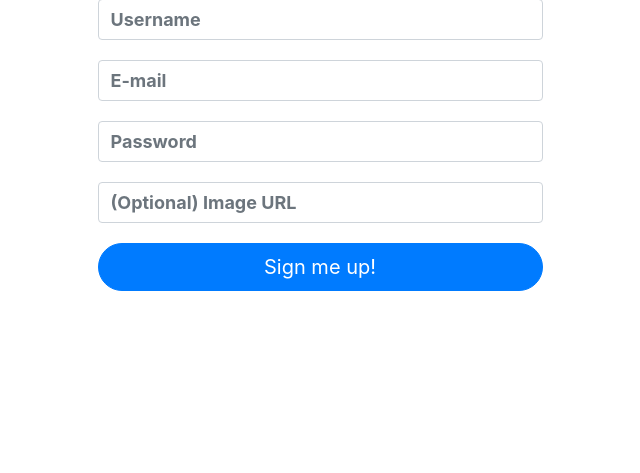
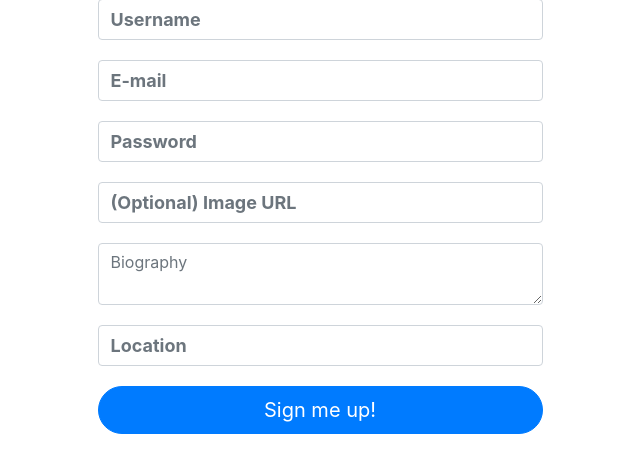
Before and after one commit to RaccoonAttack123/warbler, a Flask app: page /signup in a window 1280 px wide. Shown: the part 209-682 px from the top of the page, without its empty margins (320-960 px from the left). Run offline with Flask 2, Linux system fonts and the light colour scheme; some libraries are stand-ins or nearby versions.

Commit message:
Some further work

```diff
--- a/app.py
+++ b/app.py
@@ -4,7 +4,7 @@ from flask import Flask, render_template, request, flash, redirect, session, g
 from flask_debugtoolbar import DebugToolbarExtension
 from sqlalchemy.exc import IntegrityError
 
-from forms import UserAddForm, LoginForm, MessageForm
+from forms import UserAddForm, LoginForm, MessageForm, EditProfileForm
 from models import db, connect_db, User, Message, Follows
 
 CURR_USER_KEY = "curr_user"
@@ -205,8 +205,27 @@ def stop_following(follow_id):
 @app.route('/users/profile', methods=["GET", "POST"])
 def profile():
     """Update profile for current user."""
+    # IMPLEMENT THIS
+    form = EditProfileForm()
 
-    # IMPLEMENT THIS
+    if form.validate_on_submit():
+        username = form.username.data
+        email = form.email.data
+        image_url = form.image_url.data
+        header_image_url = form.header_image_url.data
+        bio = form.bio.data
+        location = form.location.data
+        password = form.password.data
+        user = User(username, email, password, image_url, header_image_url, bio, location)
+
+
+        db.session.add(user)
+        db.session.commit()
+        return redirect('/users/<int:user_id>')
+    else:
+        return render_template("edit.html", form=form)
+
+
 
 
 @app.route('/users/delete', methods=["POST"])
--- a/forms.py
+++ b/forms.py
@@ -1,7 +1,6 @@
 from flask_wtf import FlaskForm
 from wtforms import StringField, PasswordField, TextAreaField
-from wtforms.validators import DataRequired, Length
-
+from wtforms.validators import DataRequired, Length, Optional
 
 class MessageForm(FlaskForm):
     """Form for adding/editing messages."""
@@ -16,6 +15,8 @@ class UserAddForm(FlaskForm):
     email = StringField('E-mail', validators=[DataRequired()])
     password = PasswordField('Password', validators=[Length(min=6)])
     image_url = StringField('(Optional) Image URL')
+    bio = TextAreaField('Biography', validators=[Optional()])
+    location = StringField('Location', validators=[Optional()])
 
 
 class LoginForm(FlaskForm):
@@ -23,3 +24,14 @@ class LoginForm(FlaskForm):
 
     username = StringField('Username', validators=[DataRequired()])
     password = PasswordField('Password', validators=[Length(min=6)])
+
+
+class EditProfileForm(FlaskForm):
+    """Edit profile form"""
+
+    username = StringField('Username', validators=[DataRequired()])
+    email = StringField('E-mail', validators=[DataRequired()])
+    password = PasswordField('Password', validators=[Length(min=6)])
+    image_url = StringField('(Optional) Image URL')
+    bio = TextAreaField('Biography', validators=[Optional()])
+    location = StringField('Location', validators=[Optional()])
--- a/templates/users/detail.html
+++ b/templates/users/detail.html
@@ -58,8 +58,8 @@
   <div class="row">
     <div class="col-sm-3">
       <h4 id="sidebar-username">@{{ user.username }}</h4>
-      <p>BIO HERE</p>
-      <p class="user-location"><span class="fa fa-map-marker"></span>LOCATION HERE</p>
+      <p>{{ user.bio }}</p>
+      <p class="user-location"><span class="fa fa-map-marker"></span>{{ user.location }}</p>
     </div>
 
     {% block user_details %}
```
